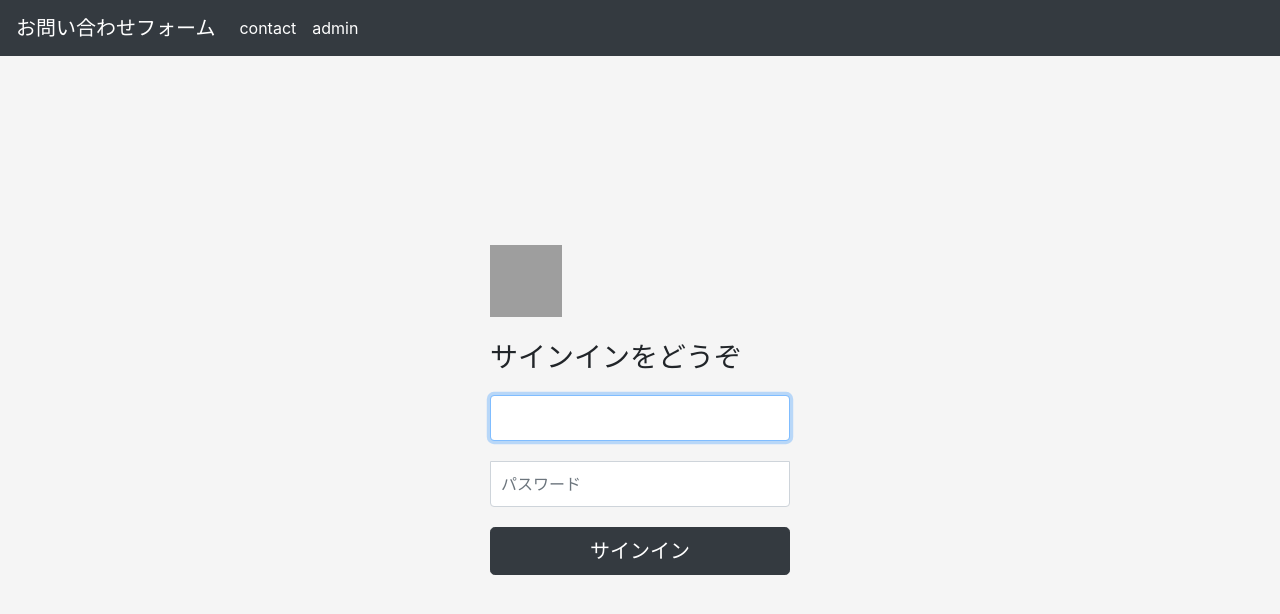
After one commit to kitarikes/info_form, a Flask app: page /sign_in in a window 1280 px wide. The commit adds this page. Shown: the top 614 px of the page. Run offline with Flask 2, Linux system fonts and the light colour scheme; parts of the project's set-up code (start-up, migrations or seed data) failed here and were passed over; some libraries are stand-ins or nearby versions; grey boxes are pictures that could not be loaded.

Commit message:
管理者認証機能

```diff
--- a/flask_sample/app.py
+++ b/flask_sample/app.py
@@ -1,8 +1,12 @@
-from flask import Flask, render_template, request
+from flask import Flask, render_template, request, session, redirect
 from flask_sqlalchemy import SQLAlchemy
 
 from flask_sample.database import init_db
 from flask_sample.models import Info
+
+
+ADMIN = 'admin'
+PASSWORD = '1111'
 
 def create_app():
   app = Flask(__name__)
@@ -18,18 +22,18 @@ db = SQLAlchemy(app)
 
 @app.route('/', methods=['GET'])
 def home():
-  return render_template('home.html')
+  return render_template('home.html', **session)
 
 @app.route('/info', methods=['GET', 'POST'])
 def info():
   if request.method == 'GET':
-    return render_template('info/info.html')
+    return render_template('info/info.html', **session)
   else:
     results = request.form
     print(results)
     db.session.add(Info(name=results['name'], subject=results['subject'], affiliation=results['affiliation'], email=results['email'], contents=results['contents']))
     db.session.commit()
-    return render_template('info/finished.html')
+    return render_template('info/finished.html', **session)
 
 @app.route('/confirm', methods=['POST'])
 def confirm():
@@ -39,12 +43,34 @@ def confirm():
                           subject=results['subject'],
                           affiliation=results['affiliation'],
                           email=results['email'],
-                          contents=results['contents']
-                          )
+                          contents=results['contents'],
+                          **session)
 
-@app.route('/admin', methods=['GET'])
+@app.route('/admin', methods=['GET', 'POST'])
 def admin():
-  infos = db.session.query(Info).all()
-  dict_ = [info.get_detail() for info in infos]
+  if 'admin' in session:
+    if session['admin']:
+      infos = db.session.query(Info).all()
+      dict_ = [info.get_detail() for info in infos]
+      return render_template('db_table.html', data=dict_, **session)
+  else:
+    return redirect('/sign_in')
 
-  return render_template('db_table.html', data=dict_)
+
+@app.route('/sign_in', methods=['GET','POST'])
+def sign_in():
+  if request.method == 'GET':
+    return render_template('login/sign_in.html', **session)
+  else:
+    results = request.form
+    if ADMIN == results['username'] and PASSWORD == results['password']:
+      session['admin'] = True
+      return redirect('/admin')
+    else:
+      return redirect('/sign_in')
+
+@app.route('/sign_out')
+def logout():
+    # remove the username from the session if its there
+    session.pop('admin', None)
+    return redirect('/sign_in')
--- a/flask_sample/templates/home.html
+++ b/flask_sample/templates/home.html
@@ -1,5 +1,5 @@
 {% extends "layout.html" %}
 {% block content %}
-<h1>#sampl_app</h1>
+<h1>#home.html</h1>
 <h2>{{result}}</h2>
 {% endblock %}
--- a/flask_sample/templates/layout.html
+++ b/flask_sample/templates/layout.html
@@ -17,15 +17,20 @@
       <button class="navbar-toggler" type="button" data-toggle="collapse" data-target="#navbarNav4" aria-controls="navbarNav4" aria-expanded="false" aria-label="Toggle navigation">
           <span class="navbar-toggler-icon"></span>
       </button>
-      <a class="navbar-brand" href="/">Navbar</a>
+      <a class="navbar-brand" href="/">お問い合わせフォーム</a>
       <div class="collapse navbar-collapse">
           <ul class="navbar-nav">
               <li class="nav-item active">
-                  <a class="nav-link" href="/info">info</a>
+                  <a class="nav-link" href="/info">contact</a>
               </li>
               <li class="nav-item active">
                   <a class="nav-link" href="/admin">admin</a>
               </li>
+              {%if admin %}
+              <li class="nav-item active">
+                <a class="nav-link" href="/sign_out">logout</a>
+              </li>
+              {% endif %}
           </ul>
       </div>
   </nav>
--- /dev/null
+++ b/flask_sample/templates/login/sign_in.html
@@ -0,0 +1,18 @@
+{% extends "layout.html" %}
+{% block style%}
+<style>
+  html,body {height: 100%;}body {display: -ms-flexbox;display: flex;-ms-flex-align: center;align-items: center;padding-top: 40px;padding-bottom: 40px;background-color: #f5f5f5;}.form-signin {width: 100%;max-width: 330px;padding: 15px;margin: auto;}.form-signin .checkbox {font-weight: 400;}.form-signin .form-control {position: relative;box-sizing: border-box;height: auto;padding: 10px;font-size: 16px;}.form-signin .form-control:focus {z-index: 2;}.form-signin input[type="email"] {margin-bottom: -1px;border-bottom-right-radius: 0;border-bottom-left-radius: 0;}.form-signin input[type="password"] {margin-bottom: 10px;border-top-left-radius: 0;border-top-right-radius: 0;}input.form-control{margin-top: 20px;}
+  button{margin-top: 20px;}
+  </style>
+{% endblock%}
+{% block content %}
+	<form class="form-signin" action="/sign_in" method="POST">
+		<img class="mb-4" src="../images/bootstrap-solid.svg" alt="" width="72" height="72">
+		<h1 class="h3 mb-3 font-weight-normal">サインインをどうぞ</h1>
+		<label for="inputEmail" class="sr-only">admin</label>
+		<input type="text" id="inputEmail" class="form-control" name='username' required="" autofocus="">
+		<label for="inputPassword" class="sr-only">パスワード</label>
+		<input type="password" id="inputPassword" name='password' class="form-control" placeholder="パスワード" required="">
+		<button class="btn btn-lg btn-dark btn-block" type="submit" value="submit">サインイン</button>
+	</form>
+{% endblock %}
```
